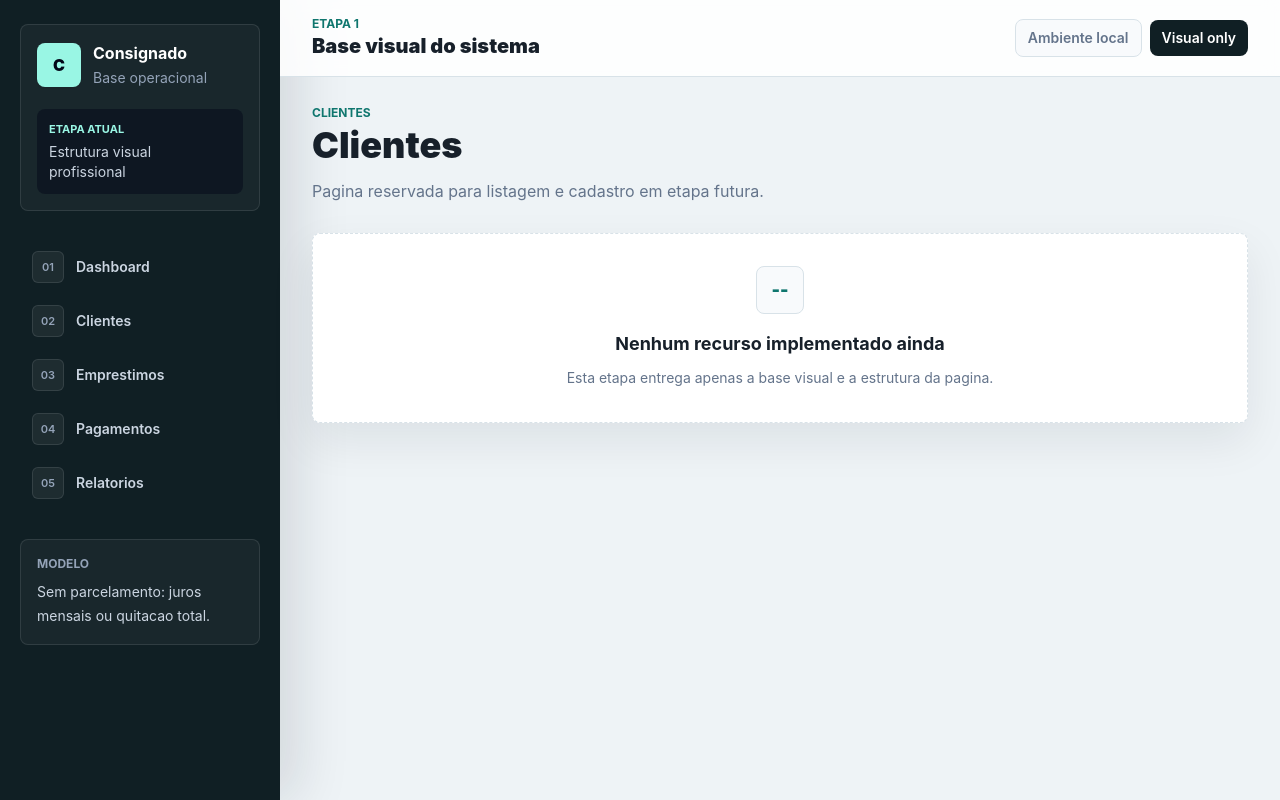
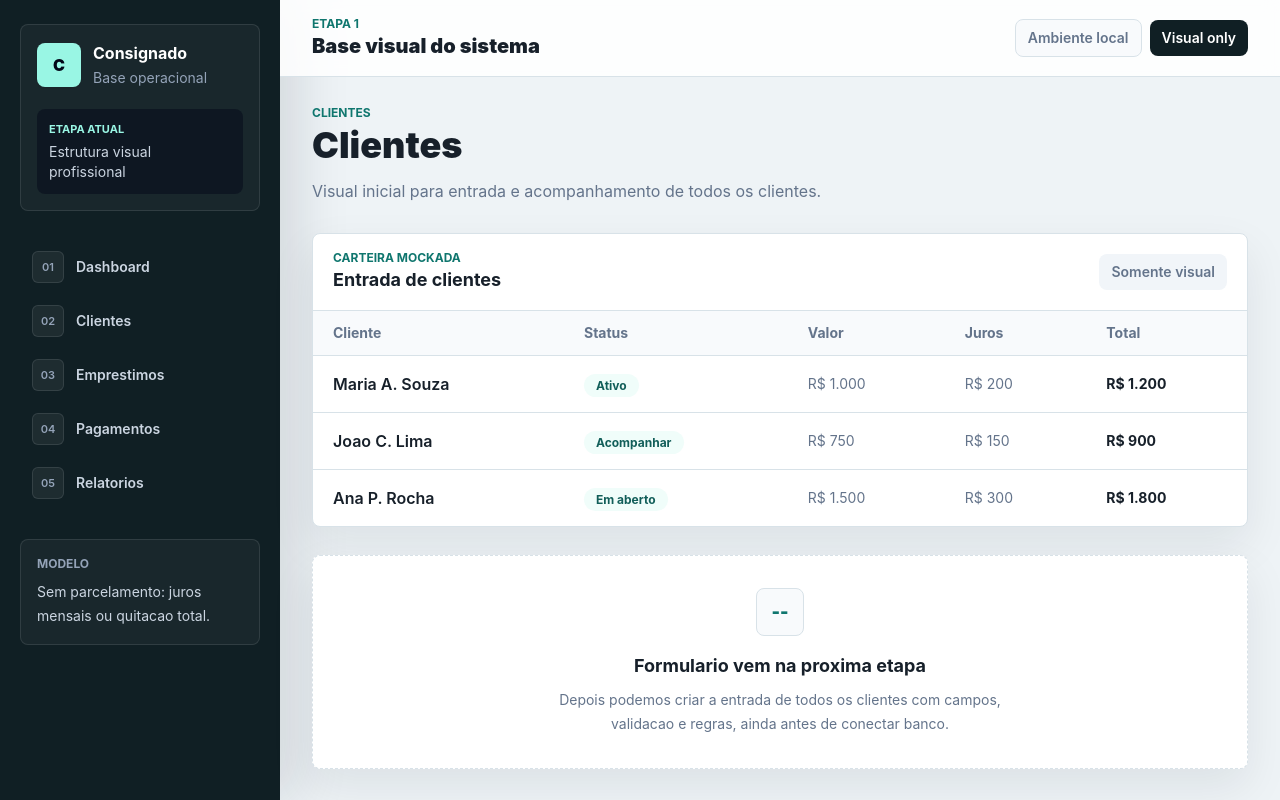
Before and after one commit to WilliamSoaresCosta/consignado, a Next.js app: page /clientes in a window 1280 px wide. Built offline with nearby package versions, Linux system fonts and the light colour scheme.

Commit message:
feat: mostra totais de juros e clientes

```diff
--- a/app/clientes/page.tsx
+++ b/app/clientes/page.tsx
@@ -1,5 +1,29 @@
 import { EmptyState } from "@/components/EmptyState";
 import { PageTitle } from "@/components/PageTitle";
+
+const clients = [
+  {
+    name: "Maria A. Souza",
+    status: "Ativo",
+    principal: "R$ 1.000",
+    interest: "R$ 200",
+    total: "R$ 1.200",
+  },
+  {
+    name: "Joao C. Lima",
+    status: "Acompanhar",
+    principal: "R$ 750",
+    interest: "R$ 150",
+    total: "R$ 900",
+  },
+  {
+    name: "Ana P. Rocha",
+    status: "Em aberto",
+    principal: "R$ 1.500",
+    interest: "R$ 300",
+    total: "R$ 1.800",
+  },
+];
 
 export default function ClientesPage() {
   return (
@@ -7,11 +31,55 @@ export default function ClientesPage() {
       <PageTitle
         eyebrow="Clientes"
         title="Clientes"
-        description="Pagina reservada para listagem e cadastro em etapa futura."
+        description="Visual inicial para entrada e acompanhamento de todos os clientes."
       />
+
+      <section className="rounded-lg border border-line bg-white shadow-panel">
+        <div className="flex flex-col gap-3 border-b border-line px-5 py-4 sm:flex-row sm:items-center sm:justify-between">
+          <div>
+            <p className="text-xs font-bold uppercase tracking-normal text-brand">
+              Carteira mockada
+            </p>
+            <h2 className="text-lg font-bold text-ink">Entrada de clientes</h2>
+          </div>
+          <span className="w-fit rounded-lg bg-slate-100 px-3 py-2 text-sm font-semibold text-muted">
+            Somente visual
+          </span>
+        </div>
+
+        <div className="overflow-x-auto">
+          <table className="w-full min-w-[720px] border-collapse text-left">
+            <thead>
+              <tr className="border-b border-line bg-slate-50 text-sm text-muted">
+                <th className="px-5 py-3 font-bold">Cliente</th>
+                <th className="px-5 py-3 font-bold">Status</th>
+                <th className="px-5 py-3 font-bold">Valor</th>
+                <th className="px-5 py-3 font-bold">Juros</th>
+                <th className="px-5 py-3 font-bold">Total</th>
+              </tr>
+            </thead>
+            <tbody>
+              {clients.map((client) => (
+                <tr className="border-b border-line last:border-b-0" key={client.name}>
+                  <td className="px-5 py-4 font-semibold text-ink">{client.name}</td>
+                  <td className="px-5 py-4">
+                    <span className="rounded-full bg-teal-50 px-3 py-1 text-xs font-bold text-brand-dark">
+                      {client.status}
+                    </span>
+                  </td>
+                  <td className="px-5 py-4 text-sm text-muted">{client.principal}</td>
+                  <td className="px-5 py-4 text-sm text-muted">{client.interest}</td>
+                  <td className="px-5 py-4 text-sm font-bold text-ink">{client.total}</td>
+                </tr>
+              ))}
+            </tbody>
+          </table>
+        </div>
+      </section>
+
       <EmptyState
-        title="Nenhum recurso implementado ainda"
-        description="Esta etapa entrega apenas a base visual e a estrutura da pagina."
+        title="Formulario vem na proxima etapa"
+        description="Depois podemos criar a entrada de todos os clientes com campos, validacao e regras, ainda antes de conectar banco."
       />
     </>
   );
--- a/app/emprestimos/page.tsx
+++ b/app/emprestimos/page.tsx
@@ -11,7 +11,7 @@ export default function EmprestimosPage() {
       />
       <EmptyState
         title="Emprestimos ainda nao implementados"
-        description="Na proxima etapa, o fluxo deve prever apenas pagamento do juro do mes ou quitacao total com acrescimo de 20%."
+        description="Na proxima etapa, o fluxo deve prever apenas pagamento dos juros do mes ou quitacao total com acrescimo de 20%."
       />
     </>
   );
--- a/app/page.tsx
+++ b/app/page.tsx
@@ -4,27 +4,27 @@ import { PageTitle } from "@/components/PageTitle";
 
 const metrics = [
   {
-    title: "Clientes ativos",
-    value: "128",
-    detail: "Base mockada para etapa visual",
+    title: "Valor emprestado",
+    value: "R$ 18.500",
+    detail: "Principal em aberto",
     tone: "teal" as const,
   },
   {
-    title: "Emprestimos em andamento",
-    value: "42",
-    detail: "Sem parcelamento no modelo",
+    title: "Juros a receber",
+    value: "R$ 3.700",
+    detail: "20% sobre a carteira mockada",
     tone: "slate" as const,
   },
   {
-    title: "Juros do mes",
-    value: "18",
-    detail: "Cobrancas demonstrativas",
+    title: "Total a receber",
+    value: "R$ 22.200",
+    detail: "Principal + juros",
     tone: "amber" as const,
   },
   {
-    title: "Quitacoes",
-    value: "5",
-    detail: "Total com acrescimo de 20%",
+    title: "Clientes ativos",
+    value: "18",
+    detail: "Entrada visual demonstrativa",
     tone: "rose" as const,
   },
 ];
@@ -36,7 +36,7 @@ const activityItems = [
     status: "Novo",
   },
   {
-    title: "Juro mensal a receber",
+    title: "Juros mensais a receber",
     description: "Entrada visual para acompanhamento futuro",
     status: "Hoje",
   },
@@ -114,7 +114,7 @@ export default function DashboardPage() {
 
           <EmptyState
             title="Proxima etapa preparada"
-            description="As paginas principais ja existem. Na etapa seguinte podemos desenhar formularios sem parcelamento e com opcoes de juro mensal ou quitacao."
+            description="As paginas principais ja existem. Na etapa seguinte podemos desenhar formularios sem parcelamento e com opcoes de juros mensais ou quitacao."
           />
         </div>
       </section>
```
Also changed, not shown: 1 other file (tests, documents, lock files or other folders).
